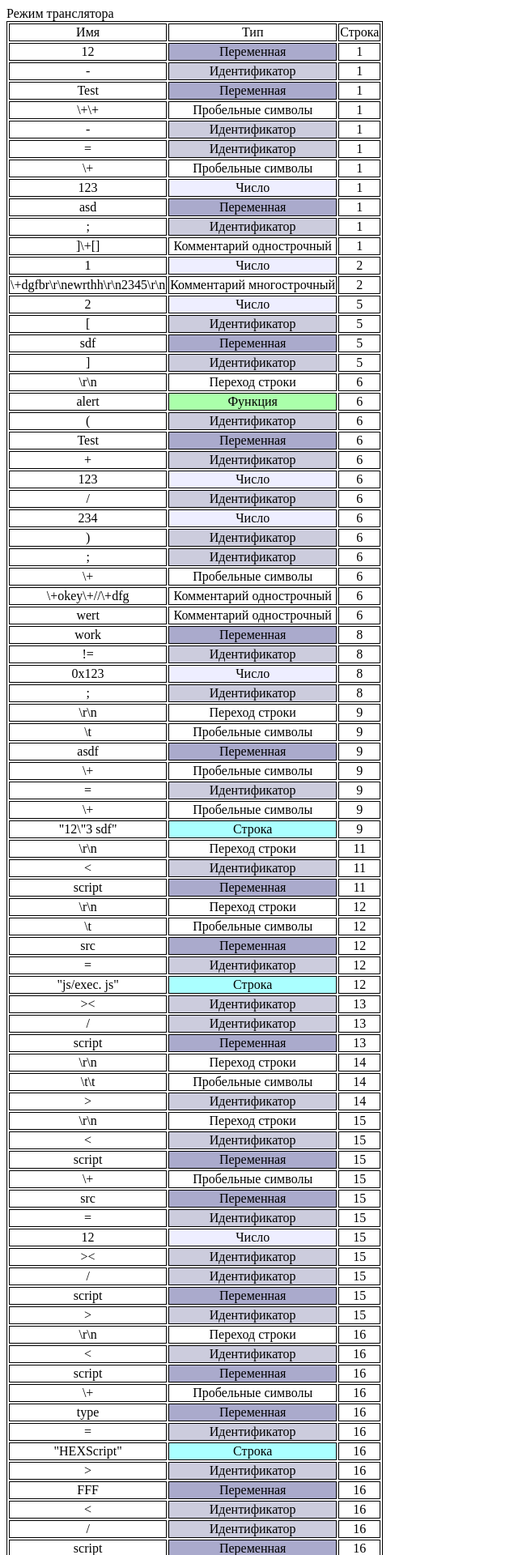
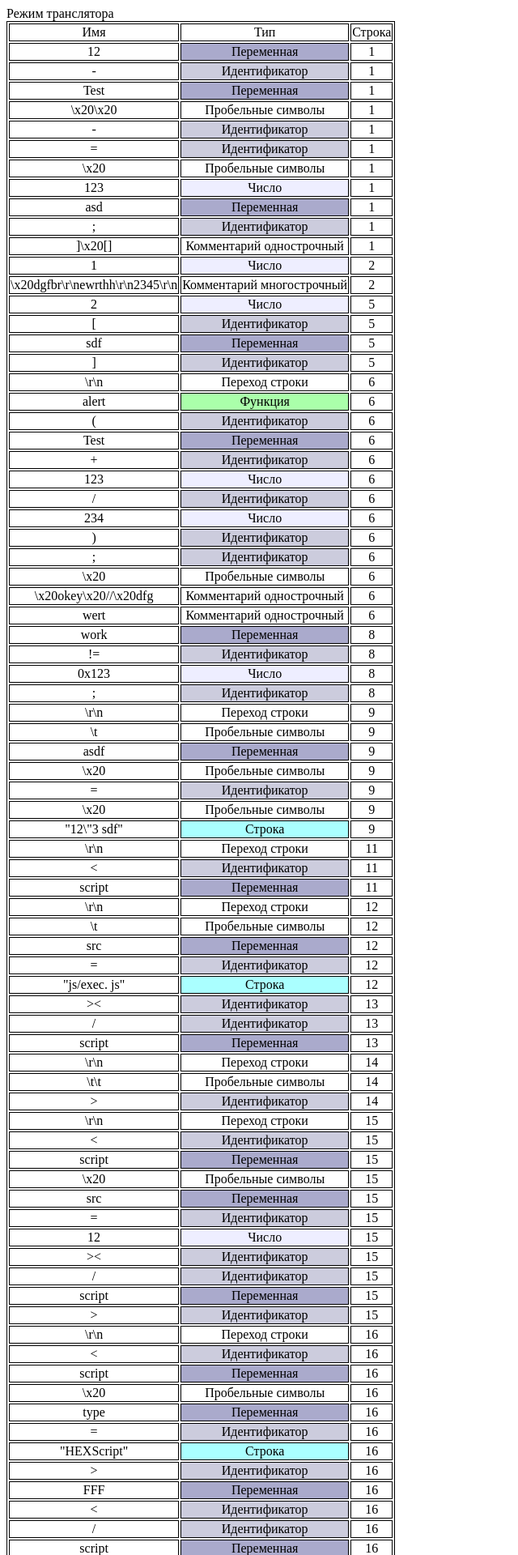
Before and after one commit to d39reg/Lexer, a PHP site: page / in a window 1280 px wide. Shown: the top 1920 px of the page at 81% size, without its empty margins (0-640 px from the left). Run offline with PHP 8.4, Linux system fonts and the light colour scheme.

Commit message:
Correct white symbol

```diff
--- a/php/lexer.php
+++ b/php/lexer.php
@@ -108,7 +108,7 @@
 				"\r"=>'\\r'
 				,"\n"=>'\\n'
 				,"\t"=>'\\t'
-				," "=>'\\+'
+				," "=>'\\x20'
 			);
 			if(!array_key_exists($s,$symbol)) return $s;
 			return $symbol[$s];
```
